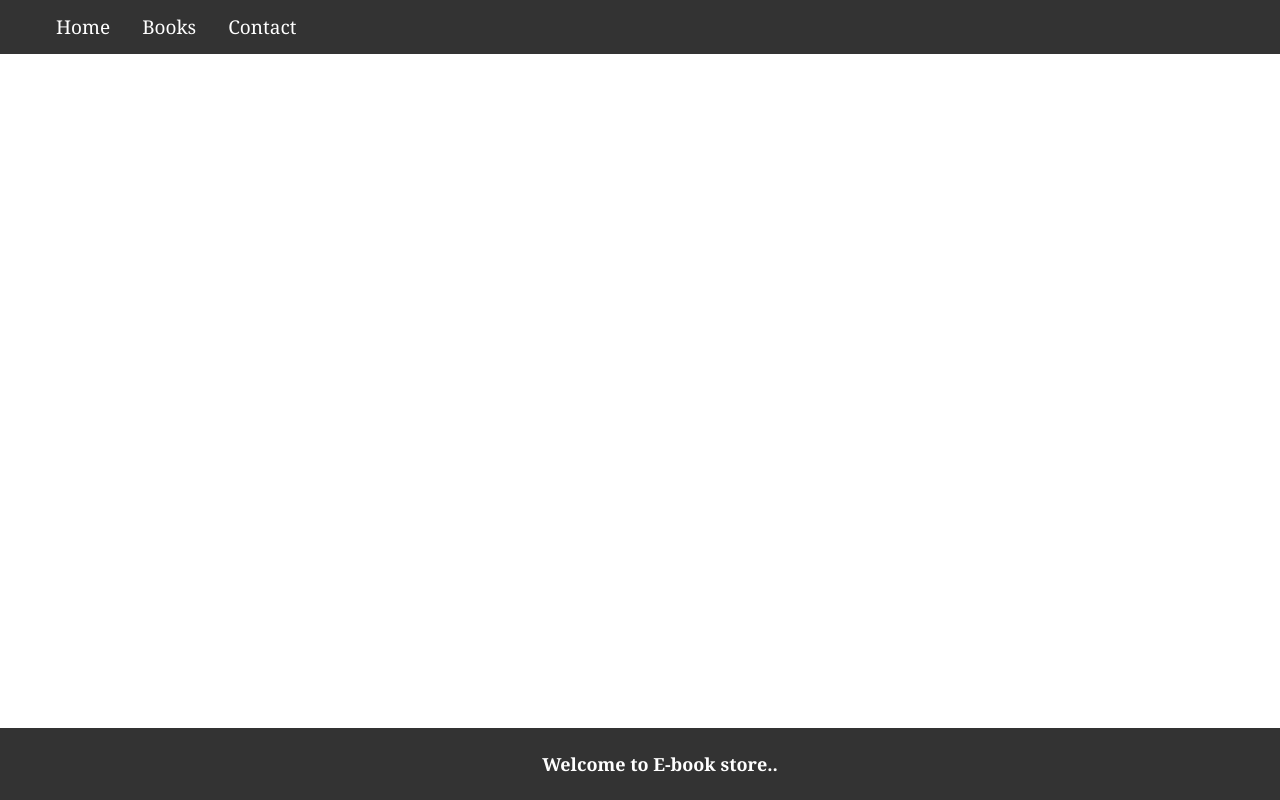
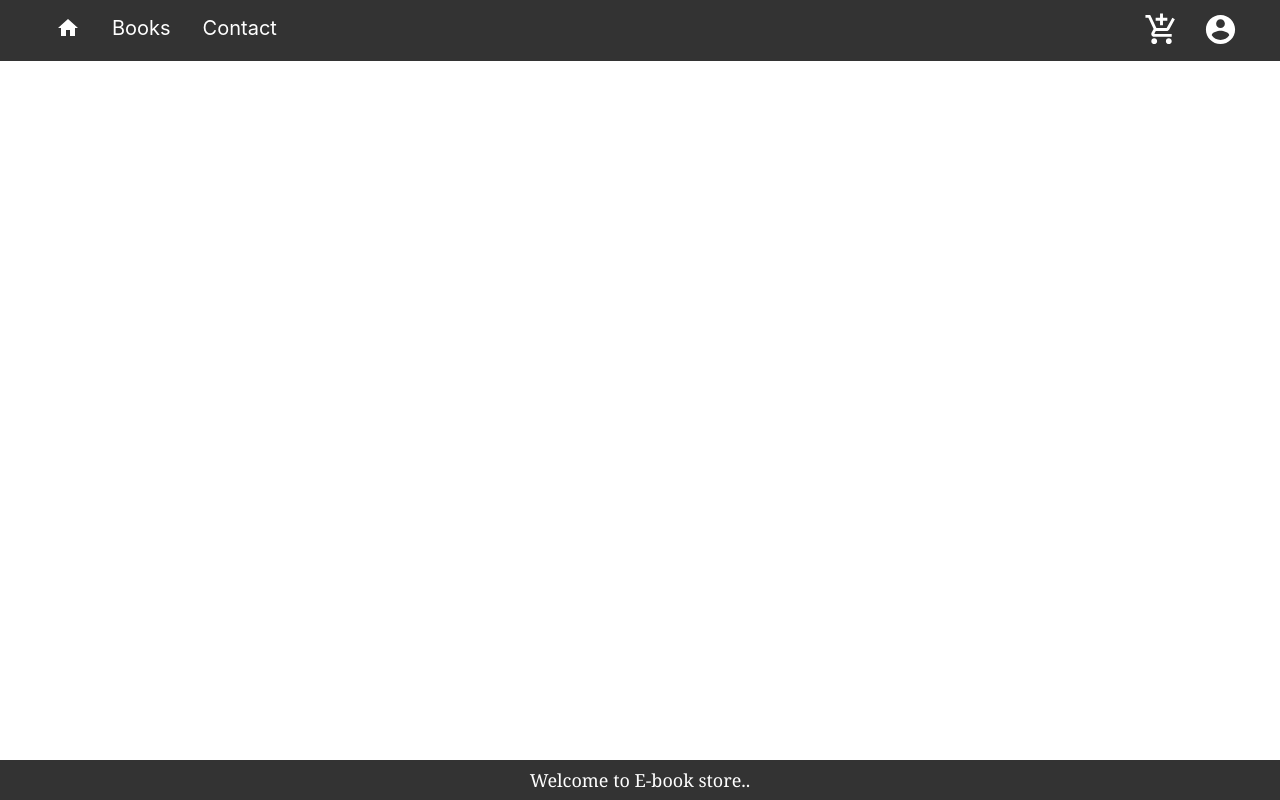
Before and after one commit to Princesurani/Bookstore, a React (Create React App) app: page / in a window 1280 px wide. Built offline with nearby package versions, Linux system fonts and the light colour scheme.

Commit message:
third commit

```diff
--- a/package.json
+++ b/package.json
@@ -6,6 +6,7 @@
     "@emotion/react": "^11.11.0",
     "@emotion/styled": "^11.11.0",
     "@material-ui/core": "^4.12.4",
+    "@material-ui/icons": "^4.11.3",
     "@testing-library/jest-dom": "^5.16.5",
     "@testing-library/react": "^13.4.0",
     "@testing-library/user-event": "^13.5.0",
--- a/src/App.css
+++ b/src/App.css
@@ -1,18 +1,31 @@
 
-.p{
-  font-size: 19px;
-  font-family: Cambria;
+.navtext{
+  font-size: 20px;
+
+  align-items: center;
 }
 
 .footer{
+  height: 40px;
   color: white;
   font-family: Cambria;
+  align-items: center;
+  align-content: center;
+  align-self: center;
+  bottom: 0;
+  width: 100%;
+  position:fixed;
+  background-color: #333;
+  margin: 0;
+  text-align: center;
 }
+
+
 
 ul {
   list-style-type: none;
   margin: 0;
-
+  padding-right: 30px;
   overflow: hidden;
   background-color: #333;
 }
@@ -25,7 +38,7 @@ li a {
   display: block;
   color: white;
   text-align: center;
-  padding: 14px 16px;
+  padding: 16px 16px;
   text-decoration: none;
 }
 
@@ -39,3 +52,7 @@ li a:hover {
 
   margin-top: 1cm;
 }
+
+.icons{
+  float: right;
+}
--- a/src/Components/Bookcard.js
+++ b/src/Components/Bookcard.js
@@ -7,14 +7,16 @@ import CardContent from '@material-ui/core/CardContent';
 import CardMedia from '@material-ui/core/CardMedia';
 import Button from '@material-ui/core/Button';
 import Typography from '@material-ui/core/Typography';
-
+import IconButton from '@material-ui/core/IconButton';
+import ShareIcon from '@material-ui/icons/Share';
+import FavoriteIcon from '@material-ui/icons/Favorite';
 
 const useStyles = makeStyles({
   root: {
     maxWidth: 345,
   },
   media: {
-    height: 500,
+    height: 400,
     position:'relative'
   },
 });
@@ -23,9 +25,9 @@ export default function Bookcard(props) {
   const classes = useStyles();
 
   return (
-    <Card className={classes.root}>
+    <Card className={classes.root} >
       <CardActionArea>
-        <CardMedia
+        <CardMedia  sx={{ width: 'auto' }}
           className={classes.media}
           image={props.path}
           title="Contemplative Reptile"
@@ -42,9 +44,16 @@ export default function Bookcard(props) {
       </CardActionArea>
       <CardActions>
         <Button  variant='contained' size="medium" color="primary">
-          Buy
+          Add to Cart
         </Button>
+        <IconButton color="default"  aria-label="add to favorites">
+          <FavoriteIcon />
+        </IconButton>
+        <IconButton aria-label="share">
+          <ShareIcon />
+        </IconButton>
       </CardActions>
     </Card>
+
   );
 }
--- a/src/Components/Books.js
+++ b/src/Components/Books.js
@@ -21,7 +21,6 @@ const Books = () => {
 
             </Grid>
         </div>
-        <br/><br/><br/><br/><br/>
         </>
     )
 };
--- a/src/Components/footer.js
+++ b/src/Components/footer.js
@@ -3,11 +3,7 @@ const Footer = () => {
 
     return (
         <>
-
-            <ul>
-                <h4 class="footer" >Welcome to E-book store..</h4>
-            </ul>
-
+            <p class="footer">Welcome to E-book store..</p>
         </>
     )
 };
--- a/src/Components/nav.js
+++ b/src/Components/nav.js
@@ -1,5 +1,10 @@
 import { Outlet, NavLink } from "react-router-dom";
 import '../App.css';
+import IconButton from '@material-ui/core/IconButton';
+import AddShoppingCartIcon from '@material-ui/icons/AddShoppingCart';
+import HomeIcon from '@material-ui/icons/Home';
+import AccountCircleIcon from '@material-ui/icons/AccountCircle';
+
 
 
 const Nav = () => {
@@ -7,15 +12,26 @@ const Nav = () => {
         <>
             <nav>
                 <ul>
-                    <div class="p">
+                    <div class="navtext">
                         <li >
-                        <NavLink to="/home">Home</NavLink>
+                            <NavLink to="/home">
+                            <HomeIcon  />
+                            </NavLink>
                         </li>
                         <li >
-                        <NavLink to="/book">Books</NavLink>
+                            <NavLink to="/book" >Books</NavLink>
                         </li>
                         <li >
                             <NavLink to="/contact">Contact</NavLink>
+                        </li>
+                        <li class="icons">
+                            <IconButton  color="default" aria-label="add to shopping cart">
+                                <AddShoppingCartIcon fontSize="large"  style={{ color: "white" }}/>
+                            </IconButton>
+                            <IconButton  color="white" aria-label="add to shopping cart">
+                                <AccountCircleIcon fontSize="large" style={{ color: "white" }} />
+                            </IconButton>
+
                         </li>
                     </div>
                 </ul>
--- a/src/index.css
+++ b/src/index.css
@@ -17,10 +17,3 @@ code {
 img {
   border-radius: 3%;
 }
-
-.foot{
-  left: 0;
-  bottom: 0;
-  width: 100%;
-  position:fixed;
-}
--- a/src/index.js
+++ b/src/index.js
@@ -12,9 +12,7 @@ root.render(
       <App />
 
 
-      <div class="foot">
-          <Footer/>
-      </div>
+      <Footer />
 
     </div>
   </React.StrictMode>
```
Also changed, not shown: 1 other file (tests, documents, lock files or other folders). Lines whose indentation alone changed are shown as unchanged.
